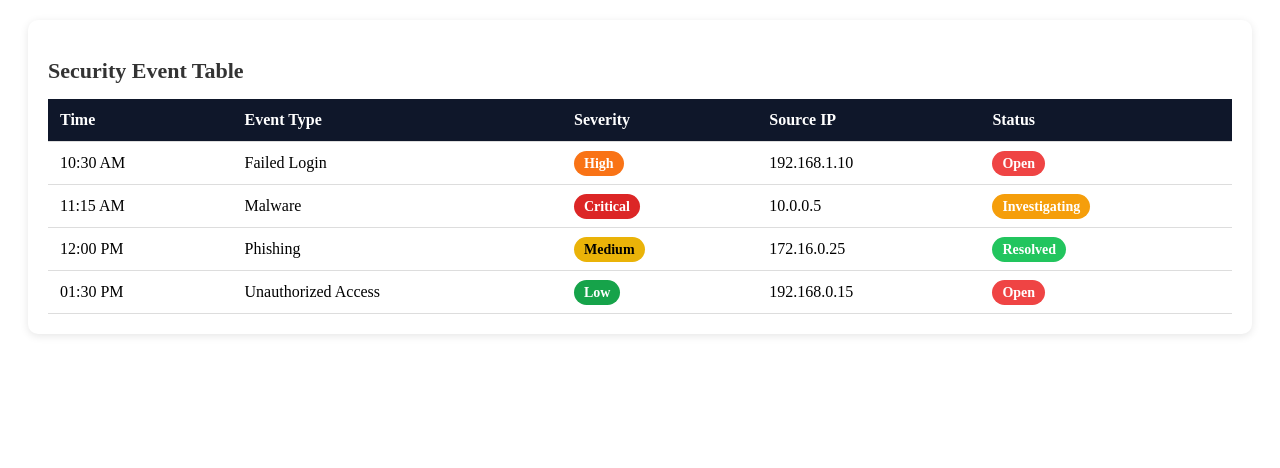
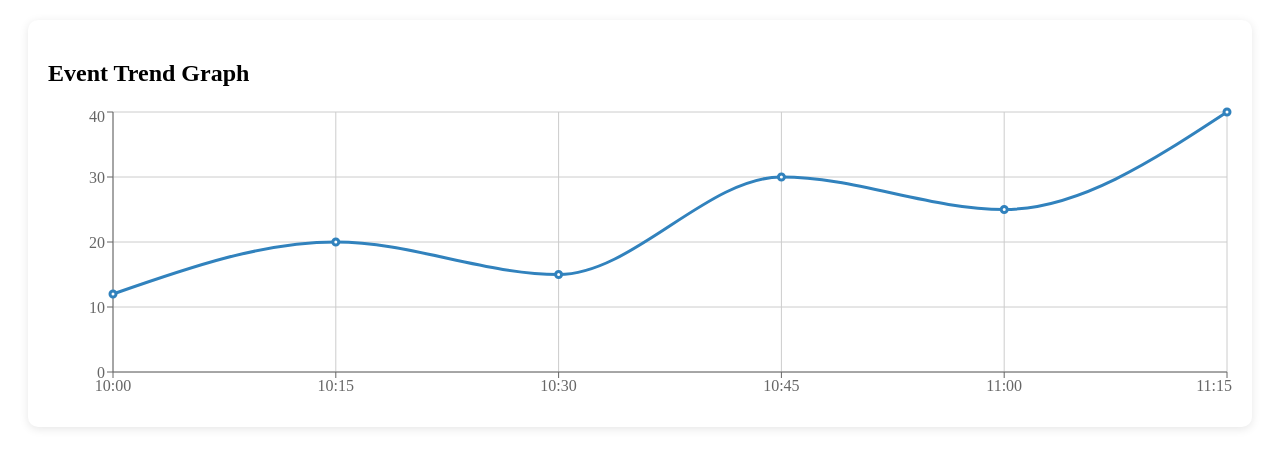
Before and after one commit to Narnesowmya/Data_visualization_frontend_Team--A, a React (Vite) app: page / in a window 1280 px wide. Shown: the top 468 px of the page. Built offline with nearby package versions, Linux system fonts and the light colour scheme.

Commit message:
Added Event Trend Graph component for Task 6

```diff
--- a/package.json
+++ b/package.json
@@ -16,7 +16,8 @@
     "react": "^19.2.7",
     "react-dom": "^19.2.7",
     "react-icons": "^5.7.0",
-    "react-router-dom": "^7.18.2"
+    "react-router-dom": "^7.18.2",
+    "recharts": "^3.10.1"
   },
   "devDependencies": {
     "@eslint/js": "^10.0.1",
--- a/src/App.jsx
+++ b/src/App.jsx
@@ -1,9 +1,9 @@
-import EventTable from "./components/EventTable";
+import EventTrendGraph from "./components/EventTrendGraph";
 
 function App() {
   return (
     <div>
-      <EventTable />
+      <EventTrendGraph />
     </div>
   );
 }
--- /dev/null
+++ b/src/components/EventTrendGraph.css
@@ -0,0 +1,20 @@
+.trend-card {
+
+    background: white;
+
+    padding: 20px;
+
+    margin: 20px;
+
+    border-radius: 10px;
+
+    box-shadow: 0 2px 10px rgba(0,0,0,0.1);
+
+}
+
+
+.trend-card h2 {
+
+    margin-bottom: 20px;
+
+}
--- /dev/null
+++ b/src/components/EventTrendGraph.jsx
@@ -0,0 +1,54 @@
+import {
+  LineChart,
+  Line,
+  XAxis,
+  YAxis,
+  CartesianGrid,
+  Tooltip,
+  ResponsiveContainer
+} from "recharts";
+
+import { eventTrendData } from "./eventTrendData";
+
+import "./EventTrendGraph.css";
+
+
+function EventTrendGraph() {
+
+  return (
+
+    <div className="trend-card">
+
+      <h2>Event Trend Graph</h2>
+
+      <ResponsiveContainer width="100%" height={300}>
+
+        <LineChart data={eventTrendData}>
+
+          <CartesianGrid />
+
+          <XAxis
+            dataKey="time"
+          />
+
+          <YAxis />
+
+          <Tooltip />
+
+          <Line
+            type="monotone"
+            dataKey="events"
+            strokeWidth={3}
+          />
+
+        </LineChart>
+
+      </ResponsiveContainer>
+
+    </div>
+
+  );
+}
+
+
+export default EventTrendGraph;
--- /dev/null
+++ b/src/components/eventTrendData.js
@@ -0,0 +1,26 @@
+export const eventTrendData = [
+  {
+    time: "10:00",
+    events: 12
+  },
+  {
+    time: "10:15",
+    events: 20
+  },
+  {
+    time: "10:30",
+    events: 15
+  },
+  {
+    time: "10:45",
+    events: 30
+  },
+  {
+    time: "11:00",
+    events: 25
+  },
+  {
+    time: "11:15",
+    events: 40
+  }
+];
```
Also changed, not shown: 1 other file (tests, documents, lock files or other folders).
